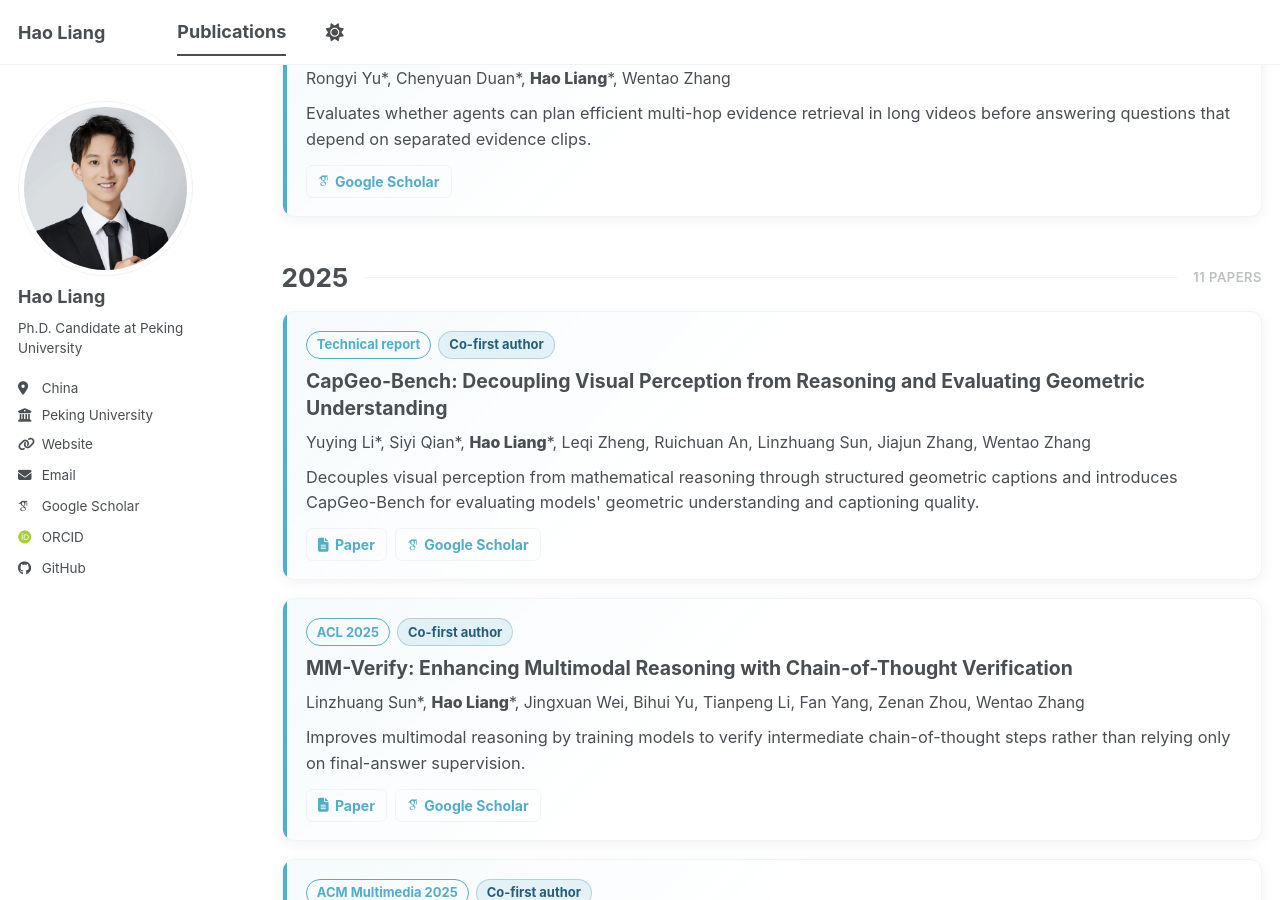
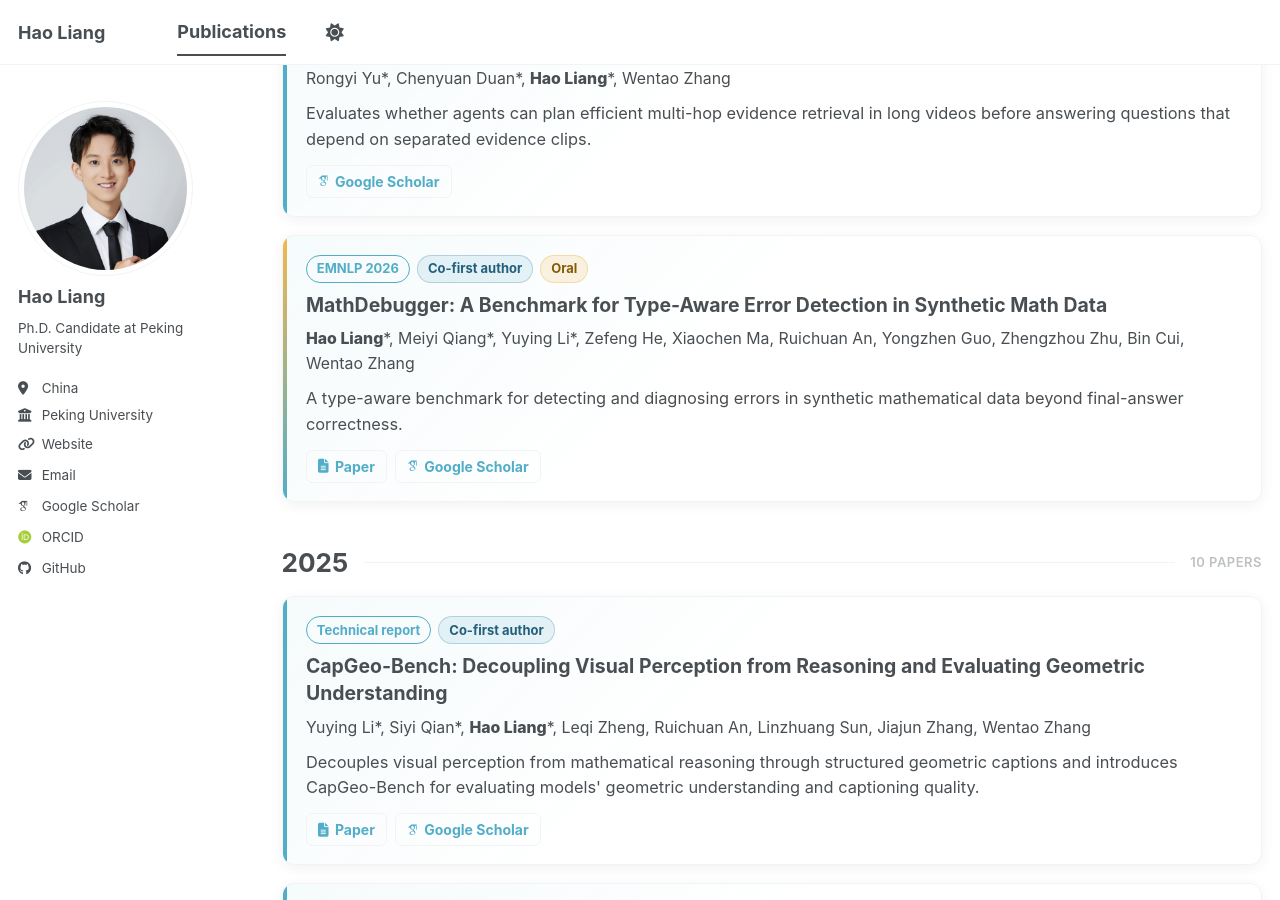
Before and after one commit to haolpku/haolpku.github.io, a Jekyll site: the page built from _pages/publications.html, in a window 1280 px wide and 900 px high, scrolled down 5006 px. Built offline with Jekyll 4.4.1, drawn with Linux system fonts in a browser that asks for light colours; some web fonts are replaced; a script bundle is joined from its source files by our own code; library files that are not in the unit come from our copies; some of the changed text lies outside the part shown.

Commit message:
Update MathDebugger publication

```diff
--- a/_data/publications_detailed.yml
+++ b/_data/publications_detailed.yml
@@ -386,15 +386,15 @@
   scholar_id: "qUcmZB5y_30C"
   summary: "Learns aligned question-answer representations with an encoder designed to capture the semantic relationship needed by retrieval and answering systems."
 
-- title: "MathClean: A Benchmark for Synthetic Mathematical Data Cleaning"
+- title: "MathDebugger: A Benchmark for Type-Aware Error Detection in Synthetic Math Data"
   selected: true
-  authors: "Hao Liang, Meiyi Qiang, Yuying Li, Zefeng He, Yongzhen Guo, Zhengzhou Zhu, Wentao Zhang, Bin Cui"
-  venue: "Technical report"
-  year: "2025"
-  note: "First author"
+  authors: "Hao Liang*, Meiyi Qiang*, Yuying Li*, Zefeng He, Xiaochen Ma, Ruichuan An, Yongzhen Guo, Zhengzhou Zhu, Bin Cui, Wentao Zhang"
+  venue: "EMNLP 2026"
+  year: "2026"
+  note: "Co-first author · Oral"
   paper_url: "https://arxiv.org/abs/2502.19058"
   scholar_id: "0EnyYjriUFMC"
-  summary: "A benchmark for detecting and cleaning errors in synthetic mathematical training data, covering quality problems beyond final-answer correctness."
+  summary: "A type-aware benchmark for detecting and diagnosing errors in synthetic mathematical data beyond final-answer correctness."
 
 - title: "Unlocking the Potential of Difficulty Prior in RL-based Multimodal Reasoning"
   authors: "Mingrui Chen, Haogeng Liu, Hao Liang, Huaibo Huang, Wentao Zhang, Ran He"
```
